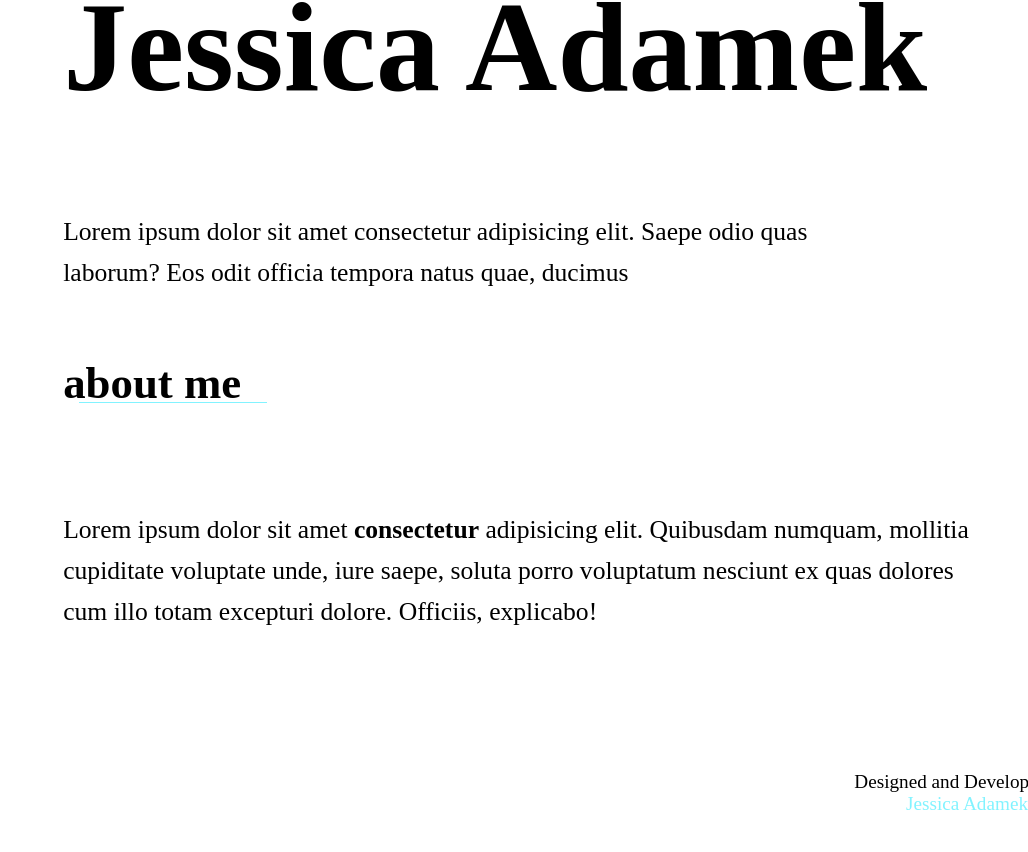
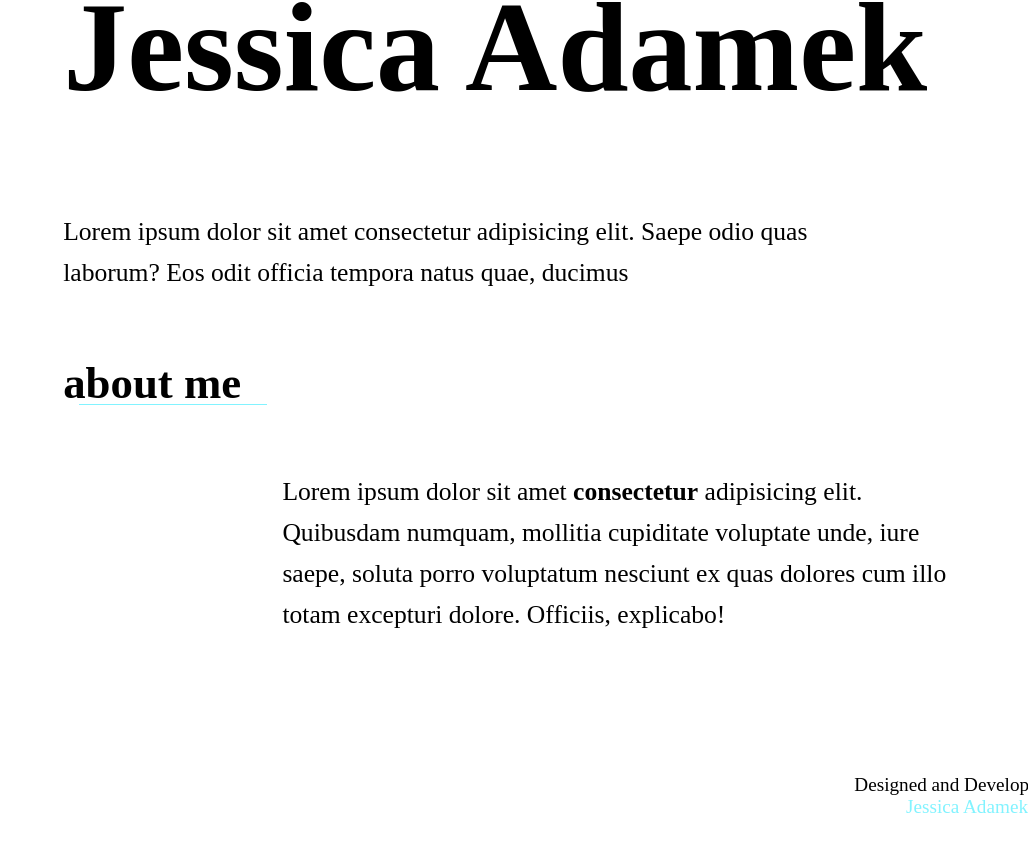
Before and after one commit to jeadamek/jadamek.com, a React (Vite) app: page / in a window 1280 px wide. Shown: the part 1451-2303 px from the top of the page, without its empty margins (252-1280 px from the left). Built offline with nearby package versions, Linux system fonts and the light colour scheme; the HTML template or start-up script is replaced by a standard one.

Commit message:
:lipstick: style Section component

```diff
--- a/src/components/MainContent.jsx
+++ b/src/components/MainContent.jsx
@@ -12,7 +12,7 @@ export function MainContent() {
 
             <main>
                <Section title="about me">
-                  <p>Lorem ipsum dolor sit amet <strong>consectetur</strong> adipisicing elit. Quibusdam numquam, mollitia cupiditate voluptate unde, iure saepe, soluta porro voluptatum nesciunt ex quas dolores cum illo totam excepturi dolore. Officiis, explicabo!</p>
+                  <p className='info'>Lorem ipsum dolor sit amet <strong>consectetur</strong> adipisicing elit. Quibusdam numquam, mollitia cupiditate voluptate unde, iure saepe, soluta porro voluptatum nesciunt ex quas dolores cum illo totam excepturi dolore. Officiis, explicabo!</p>
                </Section>
             </main>
 
--- a/src/styles/components/section.sass
+++ b/src/styles/components/section.sass
@@ -3,4 +3,15 @@
 
 section
    display: grid
+   grid-template-columns: auto
+   grid-template-areas: "title" "info"
    gap: 2.4rem
+
+   @include mixins.md
+      grid-template-columns: 168px 1fr
+      grid-template-areas: "title title" ". info"
+      column-gap: 3.2rem
+      row-gap: 0
+
+   .info
+      grid-area: info
--- a/src/styles/components/sectionTitle.sass
+++ b/src/styles/components/sectionTitle.sass
@@ -1,6 +1,7 @@
 @use '../variables'
 
 .section-title
+   grid-area: title
    width: fit-content
 
    position: relative
@@ -15,7 +16,7 @@
       width: calc( 100% + 10px )
 
       position: absolute
-      bottom: 6px
+      bottom: 4px
       left: 16px
 
       background-color: variables.$blue-100
```
